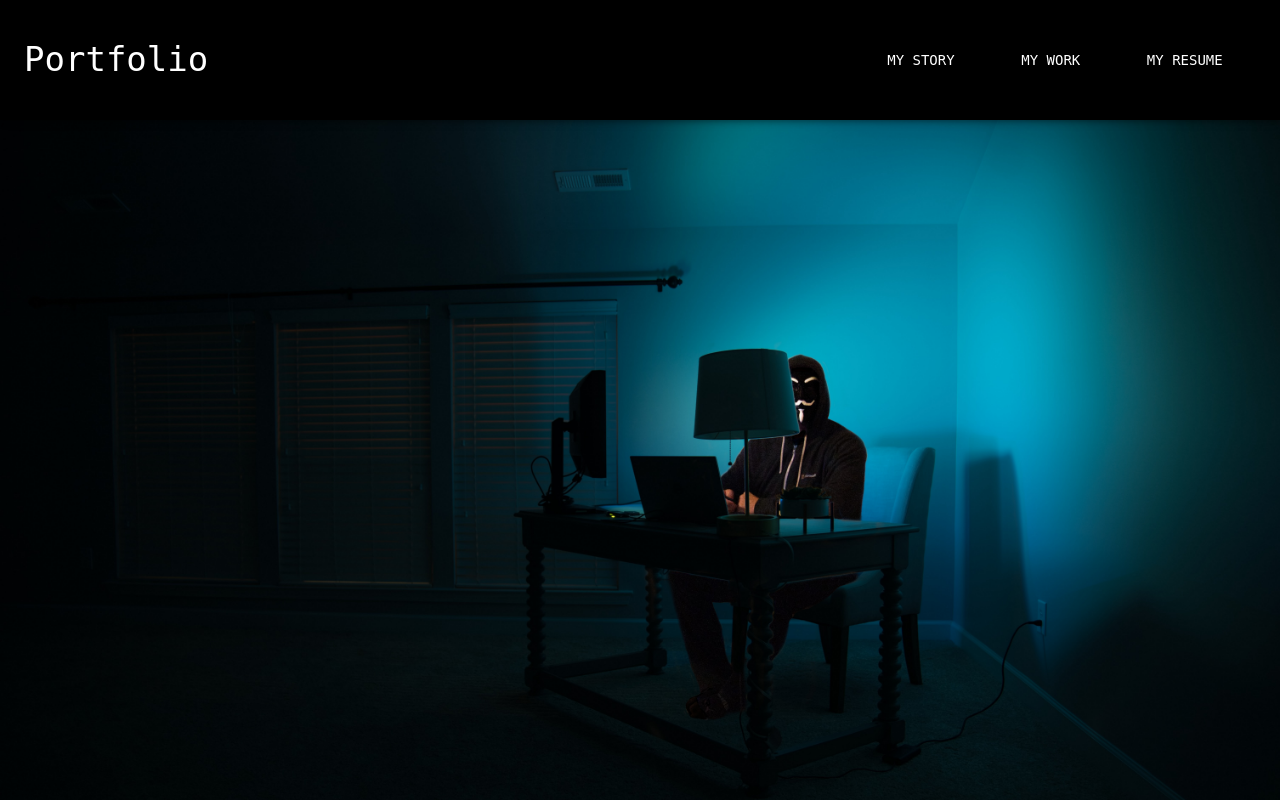
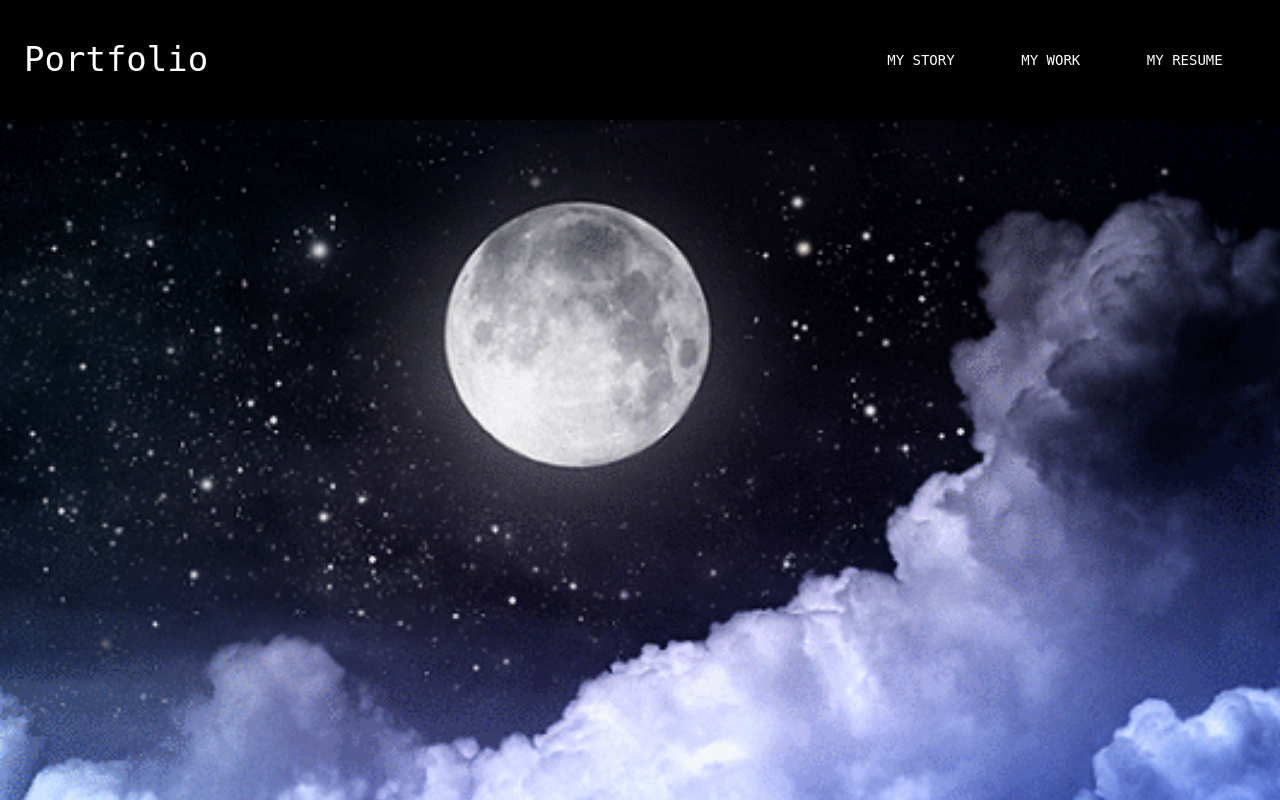
Before and after one commit to kkammili/my_portfolio_app, a React (Create React App) app: page / in a window 1280 px wide. Shown: the top 800 px of the page. Built offline with nearby package versions, Linux system fonts and the light colour scheme.

Commit message:
fix(HeroImg): hero img change to moon gif

```diff
--- a/src/App.js
+++ b/src/App.js
@@ -5,7 +5,7 @@ import pink from '@material-ui/core/colors/pink'
 import Content from './components/Content'
 import Footer from './components/Footer'
 import SocialMediaIcons from './components/SocialMediaIcons'
-import HackerImg from './components/HackerImg'
+import HeroImg from './components/HeroImg'
 import Spacing from './components/Spacing'
 import WeText from './components/WeText'
 import MobileMenu from './components/MobileMenu'
@@ -101,7 +101,7 @@ class App extends React.Component {
                                 handleSnackBar={this.handleSnackBar}
                             />
                         ) : (<Check />)}
-                        <HackerImg />
+                        <HeroImg />
                         <Spacing />
                         <WeText />
                         <Content />
--- a/src/components/HackerImg.js
+++ /dev/null
@@ -1,64 +0,0 @@
-import React from 'react'
-import {withStyles} from '@material-ui/core/styles/index'
-import Card from '@material-ui/core/Card'
-import CardMedia from '@material-ui/core/CardMedia'
-import PropTypes from 'prop-types'
-const hacker = require('../mp34/hacker.jpg')
-const cracker = require('../mp34/Crackers.jpg')
-
-const styles = theme => ({
-  card: {
-    maxWidth: '100%'
-  },
-  heroImageSm: theme.imgSize.heroImageSm
-})
-
-class HackerImg extends React.Component {
-  static propTypes = {
-    classes: PropTypes.object,
-    isMobile: PropTypes.bool
-  }
-
-    state = {
-      image: false
-    }
-
-    // componentDidMount () {
-    //   this.interval = setInterval(() => {
-    //     this.setState({
-    //       image: !this.state.image
-    //     })
-    //   }, 4000)
-    // }
-
-    // componentWillUnmount () {
-    //   clearInterval(this.interval)
-    // }
-
-    render () {
-      const {classes, isMobile} = this.props
-      return (
-        <Card key={'' + this.state.image} className={classes.card}>
-          <a name='Home'>
-            <CardMedia
-              key={'' + this.state.image}
-              className={(isMobile) ? classes.heroImageSm : classes.heroImageLg}
-            >
-              <img
-                src={this.state.image ? cracker : hacker}
-                key={'' + this.state.image}
-                style={isMobile
-                  ? {height: classes.heroImageSm, width: '100%'} : {
-                    height: classes.heroImageLg,
-                    width: '100%'
-                  }
-                }
-              />
-            </CardMedia>
-          </a>
-        </Card>
-      )
-    }
-}
-
-export default withStyles(styles)(HackerImg)
--- /dev/null
+++ b/src/components/HeroImg.js
@@ -0,0 +1,43 @@
+import React from 'react'
+import {withStyles} from '@material-ui/core/styles/index'
+// import Card from '@material-ui/core/Card'
+// import CardMedia from '@material-ui/core/CardMedia'
+import PropTypes from 'prop-types'
+// const hacker = require('../mp34/hacker.jpg')
+// const cracker = require('../mp34/Crackers.jpg')
+const moon = require('../mp34/original.gif')
+
+const styles = theme => ({
+  card: {
+    maxWidth: '100%'
+  },
+  heroImageSm: theme.imgSize.heroImageSm
+})
+
+class HeroImg extends React.Component {
+  static propTypes = {
+    classes: PropTypes.object,
+    isMobile: PropTypes.bool
+  }
+
+    render () {
+      const {classes, isMobile} = this.props
+      return (
+          <a name='Home'>
+              <img
+                src={moon}
+                alt={'#moon'}
+                key={'moon'}
+                style={isMobile
+                  ? {height: classes.heroImageSm, width: '100%'} : {
+                    height: classes.heroImageLg,
+                    width: '100%'
+                  }
+                }
+              />
+          </a>
+      )
+    }
+}
+
+export default withStyles(styles)(HeroImg)
```
Also changed, not shown: src/mp34/original.gif (added).
